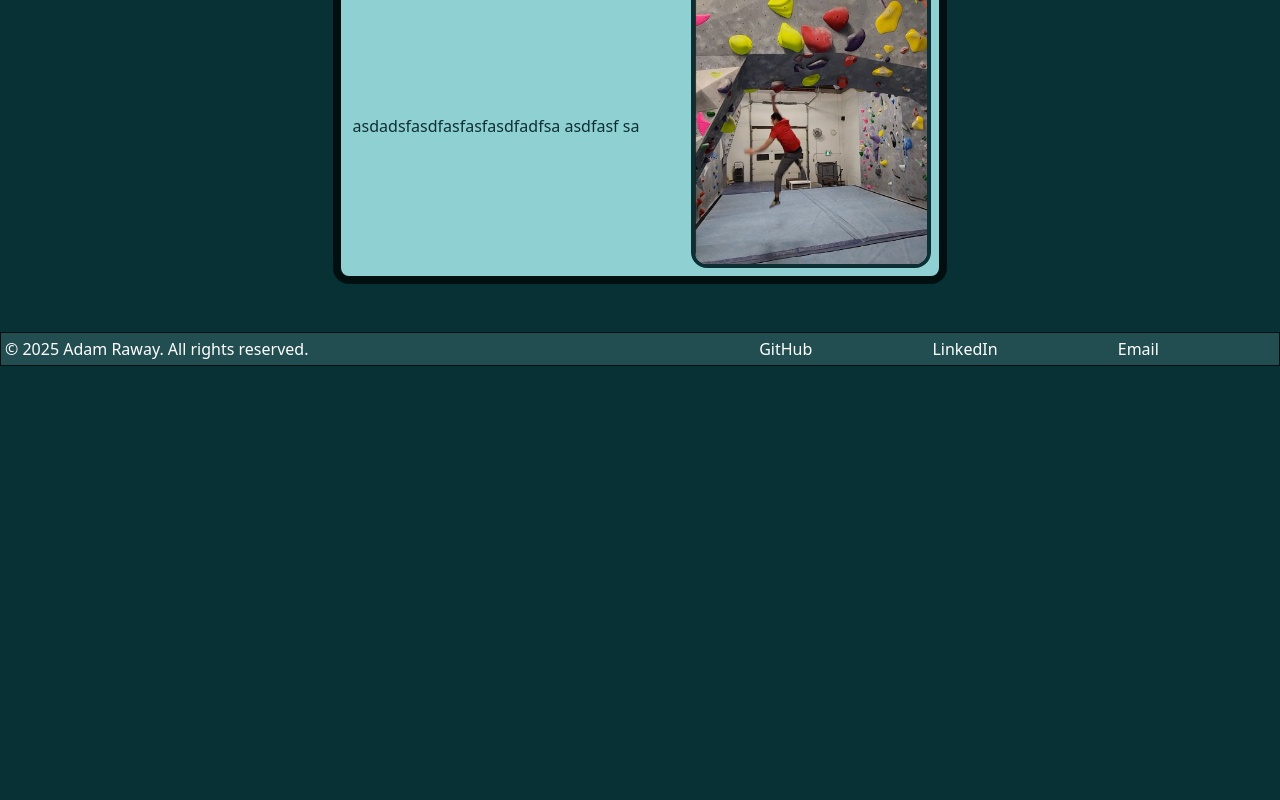
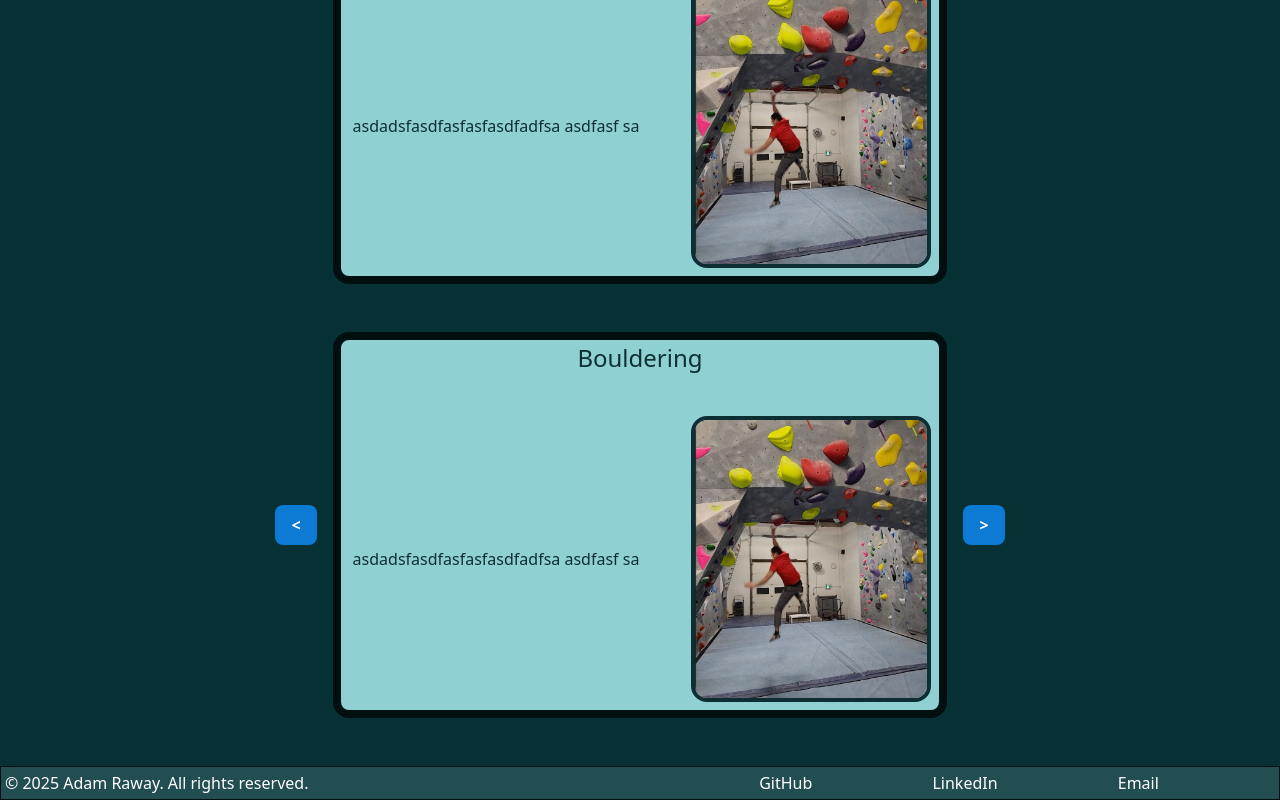
Before and after one commit to Adam-Raway/adam-raway-portfolio, a Next.js app: page / in a window 1280 px wide. Shown: the part 628-1428 px from the top of the page. Before the commit the page ends 994 px from the top, so only its background shows below. Built offline with nearby package versions, Linux system fonts and the light colour scheme.

Commit message:
Created Slideshow component and added aria-label to Button component.

```diff
--- a/src/app/page.tsx
+++ b/src/app/page.tsx
@@ -1,19 +1,14 @@
 import aboutMeStyles from "./about.module.css";
+
 import ContentCard from "components/ContentCard/ContentCard";
 import HobbyCard from "components/HobbyCard/HobbyCard";
+import Slideshow from "components/Slideshow/Slideshow";
 
 // Toggle this line on/off as needed
 // import "./styles/debugging.css";
 
 
 export default function Home() {
-
-  const aboutText = `
-  I’m a CS student at UofT curious about how people work with AI. Currently, I am working as a Data Analyst at Ensminger Lab and serving as a Publishing Associate at UofT AI, where I work on data-driven problems while honing my ability to communicate across disciplines.
-
-  I’m especially interested in challenges at the intersection of data, intelligence, and human behavior. On the technical side, I’ve worked with Python, C, React, Typescript, SQL, and ML tools like PyTorch to build various projects ranging from forest analysis automation pipelines to personal builds like an ocean ecosystem simulation. I also enjoy researching and writing about the impacts of LLMs on education, whether through published articles or research summaries.
-  `;
-
 
   return (
     <>
@@ -48,6 +43,19 @@ export default function Home() {
           orientation={0}
         />
 
+        <Slideshow
+          slides={[
+            <HobbyCard
+              hobbyName="Bouldering"
+              text="asdadsfasdfasfasfasdfadfsa asdfasf sa"
+              imageSrc="falling-with-style.png"
+              alt="Photo of me falling off of a bouldering wall."
+              orientation={0}
+            />,
+            <p>Test 1</p>
+          ]}
+        />
+
         {/*
           Recommended Pages
         */}
--- a/src/components/Button/Button.tsx
+++ b/src/components/Button/Button.tsx
@@ -8,9 +8,9 @@ interface ButtonProps {
   imageSrc?: string;
   alt?: string;
   onClick?: () => void;
-  type?: "button" | "submit" | "reset";
   className?: string;
   disabled?: boolean;
+  aria?: string;
 }
 
 export default function Button({
@@ -18,16 +18,16 @@ export default function Button({
   imageSrc,
   alt = "",
   onClick,
-  type = "button",
   className = "",
   disabled = false,
+  aria = "",
 }: ButtonProps) {
   return (
     <button
-      type={type}
       className={`${styles.button} ${className}`}
       onClick={onClick}
       disabled={disabled}
+      aria-label={aria}
     >
       {imageSrc ? (
         <img src={imageSrc} alt={alt} className={styles.image} />
--- a/src/components/ContentCard/ContentCard.tsx
+++ b/src/components/ContentCard/ContentCard.tsx
@@ -1,4 +1,3 @@
-// ContentCard.tsx
 import styles from "./ContentCard.module.css";
 import React from "react";
 
--- /dev/null
+++ b/src/components/Slideshow/Slideshow.module.css
@@ -0,0 +1,12 @@
+.slideshow {
+  display: flex;
+  align-items: center;
+  justify-content: center;
+  gap: 1rem;
+}
+
+.slide {
+  flex-grow: 1;
+  display: flex;
+  justify-content: center;
+}
--- /dev/null
+++ b/src/components/Slideshow/Slideshow.tsx
@@ -0,0 +1,69 @@
+'use client';
+
+import React from "react";
+import styles from "./Slideshow.module.css";
+import Button from "components/Button/Button";
+
+interface SlideshowProps {
+  slides: React.ReactElement[];
+
+  leftButtonLabel?: string;
+  rightButtonLabel?: string;
+  leftButtonSrc?: string;
+  rightButtonSrc?: string;
+
+  className?: string;
+}
+
+export default function Slideshow({
+  slides,
+  leftButtonLabel = "<",
+  rightButtonLabel = ">",
+  leftButtonSrc,
+  rightButtonSrc,
+  className = ""
+}: SlideshowProps) {
+
+  if (slides.length === 0) {
+    return <p className={styles.empty}>No slides to display.</p>;
+  }
+
+  const [slideIndex, setSlideIndex] = React.useState(0);
+  const slideshowLength = slides.length;
+
+  function handleClick(increment: number) {
+    let newIndex: number = slideIndex + increment;
+
+    if (newIndex < 0) {
+      newIndex = slideshowLength - 1;
+    } else if (newIndex >= slideshowLength) {
+      newIndex = 0;
+    }
+
+    setSlideIndex(newIndex);
+  }
+
+  return (
+    <section className={`${styles.slideshow} ${className}`}>
+
+      <Button
+        label={leftButtonLabel}
+        imageSrc={leftButtonSrc}
+        alt="Previous slide button"
+        aria="Previous slide button"
+        onClick={() => handleClick(-1)}
+      />
+
+      <div className={styles.slide}>{slides[slideIndex]}</div>
+
+      <Button
+        label={rightButtonLabel}
+        imageSrc={rightButtonSrc}
+        alt="Button to cycle the slideshow right."
+        aria="Previous slide button"
+        onClick={() => handleClick(1)}
+      />
+
+    </section>
+  );
+}
```
